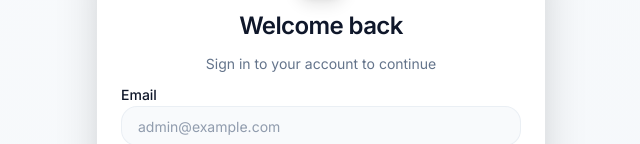
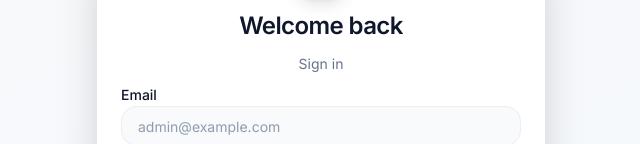
Before and after one commit to yutisio12/react-template, a Next.js app: page /login in a window 1280 px wide. Shown: the part 199-343 px from the top of the page, without its empty margins (319-959 px from the left). Built offline with nearby package versions, Linux system fonts and the light colour scheme; no server answers.

Commit message:
Update login form description text

```diff
--- a/src/components/forms/LoginForm.js
+++ b/src/components/forms/LoginForm.js
@@ -36,7 +36,7 @@ export function LoginForm() {
         </div>
         <CardTitle className="text-2xl">Welcome back</CardTitle>
         <CardDescription>
-          Sign in to your account to continue
+          Sign in
         </CardDescription>
       </CardHeader>
       <CardContent>
```
